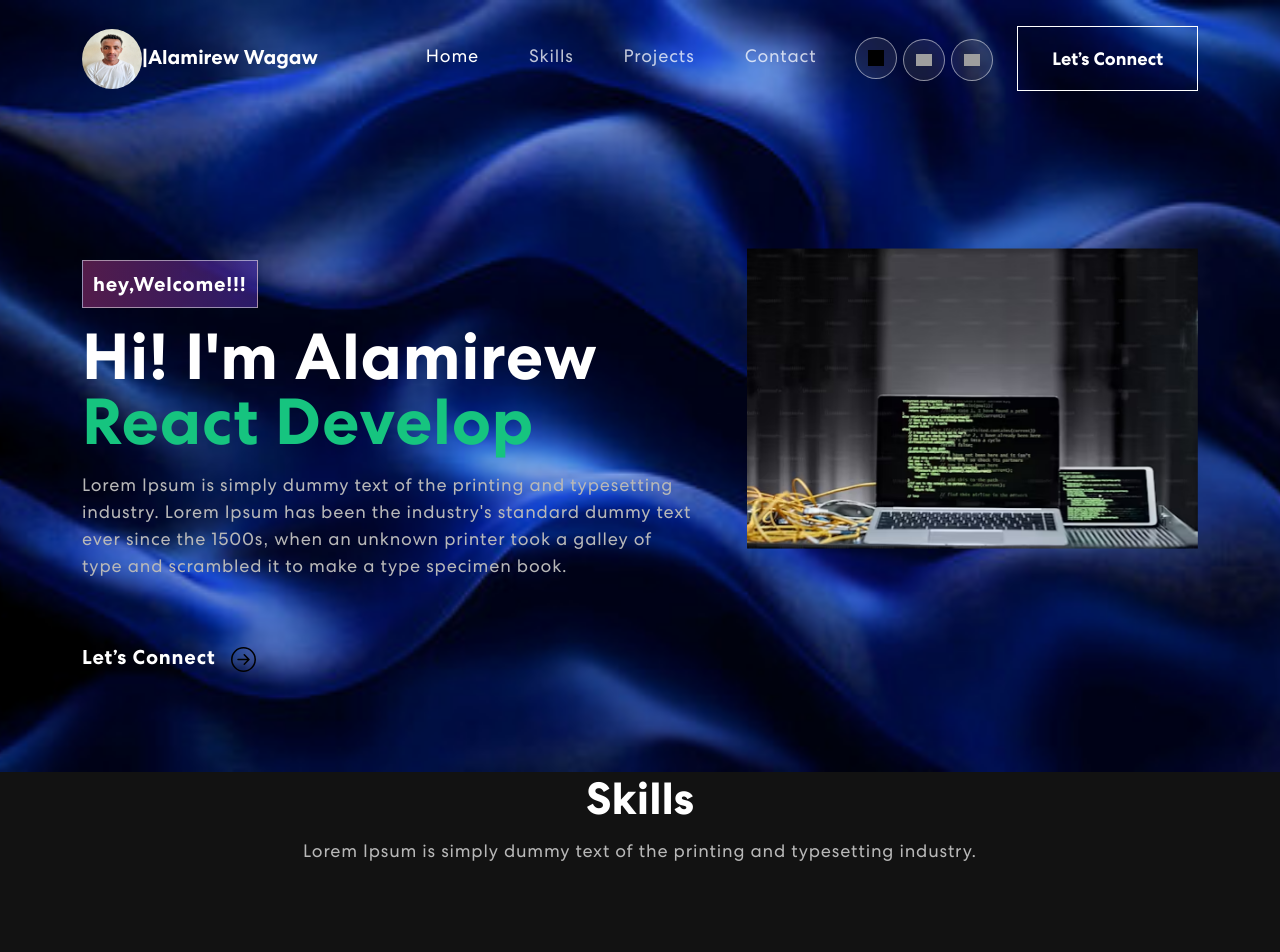
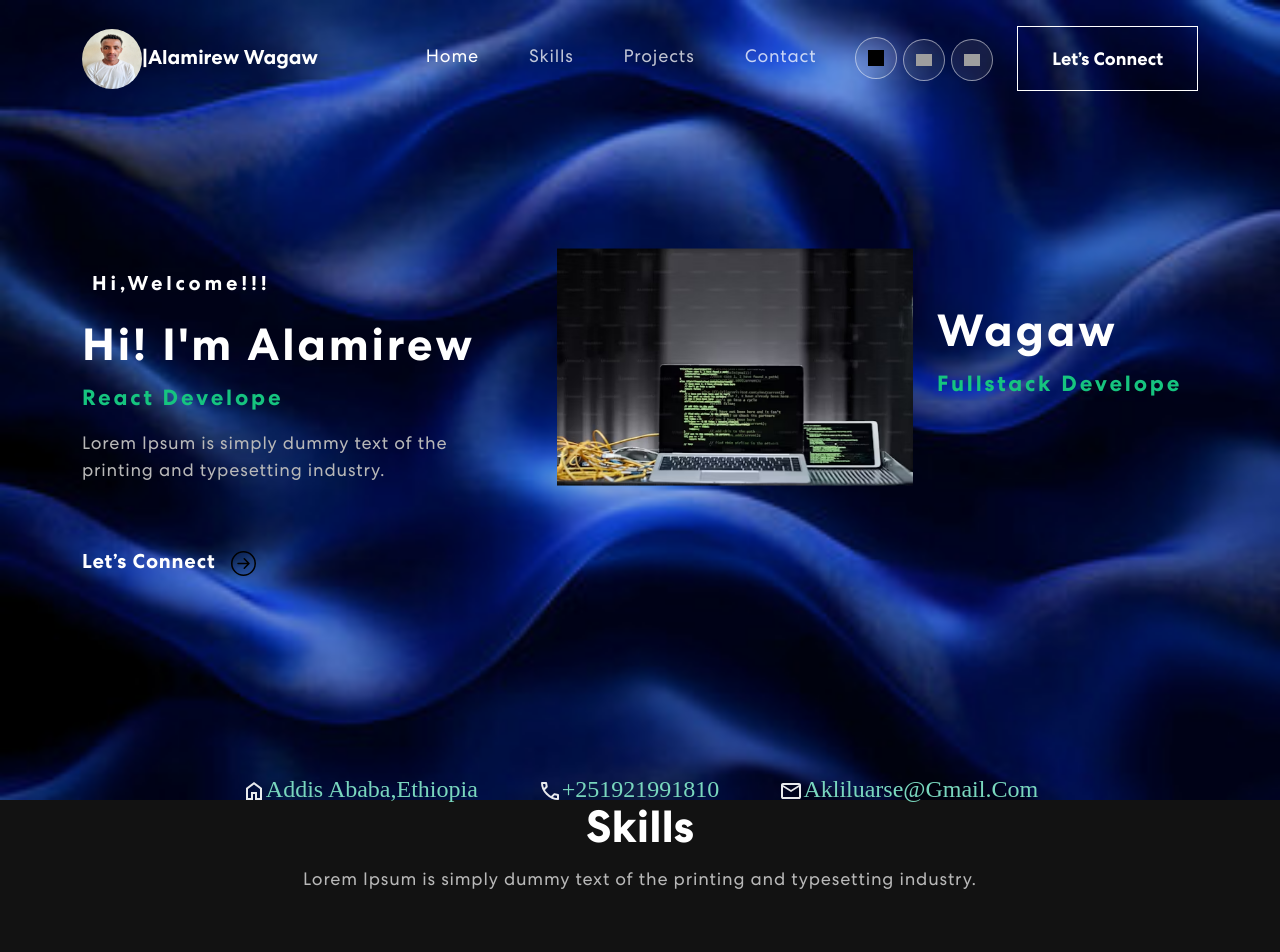
Before and after one commit to alamir06/Profile, a React app: page / in a window 1280 px wide. Shown: the top 952 px of the page. Built offline with nearby package versions, Linux system fonts and the light colour scheme; grey boxes are pictures that could not be loaded.

Commit message:
first simple React complete

```diff
--- a/src/componenets/App.css
+++ b/src/componenets/App.css
@@ -245,28 +245,30 @@ nav.navbar .navbar-toggler[aria-expanded="true"] .navbar-toggler-icon {
   margin-top: 0;
   padding: 260px 0 100px 0;
   background-image: url('../assets/image/hero2.jpg');
-  background-position: top center;
+  background-position: top left;
   background-size: cover;
   background-repeat: no-repeat;
+  height: 100vh;
 }
 .banner .tagline {
   font-weight: 700;
-  letter-spacing: 0.8px;
+  letter-spacing: 3.8px;
   padding: 8px 10px;
-  background: linear-gradient(90.21deg, rgba(170, 54, 124, 0.5) -5.91%, rgba(74, 47, 189, 0.5) 111.58%);
-  border: 1px solid rgba(255, 255, 255, 0.5);
+  /* background: linear-gradient(90.21deg, rgba(170, 54, 124, 0.5) -5.91%, rgba(74, 47, 189, 0.5) 111.58%); */
+  /* border: 1px solid rgba(255, 255, 255, 0.5); */
   font-size: 20px;
   margin-bottom: 16px;
   display: inline-block;
 }
 .banner h1 {
-  font-size: 65px;
+  font-size: 45px;
   font-weight: 700;
-  letter-spacing: 0.8px;
+  letter-spacing: 2.8px;
   line-height: 1;
   margin-bottom: 20px;
   display: block;
 }
+
 /* .headerimage{ */
   /* width:400px;
   height: 400px; */
@@ -314,6 +316,8 @@ nav.navbar .navbar-toggler[aria-expanded="true"] .navbar-toggler-icon {
 }
 .wrap{
   color: #16C47F;
+  font-size: 22px;
+  /* letter-spacing: 1rem; */
 }
 .txt-rotate > .wrap {
   border-right: 0.08em solid #666;
@@ -652,3 +656,61 @@ nav.navbar .navbar-toggler[aria-expanded="true"] .navbar-toggler-icon {
   letter-spacing: 0.5px;
   margin-top: 20px;
 }
+
+
+
+.nav-list {
+  list-style-type: none;
+  margin: 0;
+  padding: 0;
+  display: flex;
+  justify-content: center;
+  align-items: center;
+  height: 100%;
+
+}
+
+.nav-item {
+  margin: 0 15px;
+  text-transform: capitalize;
+}
+.nav-item a{
+  text-decoration: none;
+  color: #79D7BE;
+  font-size: 1.5rem;
+  font-family: "Dekko", serif;
+  font-weight: 400;
+  font-style: normal;
+  padding: 10px 15px;
+  border-radius: 5px;
+  transition: background-color 0.3s ease, color 0.3s ease;
+
+}
+@keyframes navItem{
+  from{
+       opacity:0 ;
+       transform: scale(0);}
+  to{
+      transform: scale(10px);}
+}
+.nav-item a:hover {
+  color: #ffcc00;
+  animation: navItem 0.5s infinite alternate;
+}
+
+.nav-item a:active {
+  background-color: #333435;
+  color: #ffcc00;
+}
+@media (max-width: 768px) {
+  .nav-list {
+    flex-direction: column;
+    align-items: center;
+  }
+  .nav-item {
+    margin: 10px 0;
+  }
+}
+.navAgain{
+ padding-top: 200px;
+}
--- a/src/componenets/App.js
+++ b/src/componenets/App.js
@@ -1,6 +1,7 @@
 import React from 'react';
 import './App.css';
 import 'bootstrap/dist/css/bootstrap.min.css';
+
 import { NavBar } from './About/NavBar.jsx';
 import { Banner } from './Banner/Banner.jsx';
 import { Skill } from './Skill/skill.jsx';
--- a/src/componenets/Banner/Banner.jsx
+++ b/src/componenets/Banner/Banner.jsx
@@ -8,8 +8,12 @@ import  'animate.css';
 export const Banner = () => {
  const [loopNum, setLoopNum] = useState(0);
   const [isDeleting, setIsDeleting] = useState(false);
-  const toRotate = [ "React  Developer", "Frontend Developer ", "BackEnd Developer", "Fullstack Developer", "Postgress profiecinecy"];
+
+  const toRotate = [ "React  Developer", "Frontend Developer ", "BackEnd Developer"]
+  const toRotate1= ["Fullstack Developer", "Postgress profiecinecy"];
+
  const [text,setText]= useState('');
+ const [text1,setText1]= useState('');
  const [Delta,setDelta]=useState(300-Math.random()*100)
  const period =2000;
 
@@ -19,25 +23,28 @@ export const Banner = () => {
          tick();
     },Delta)
     return () =>{clearInterval(ticker)};
- },[text]);
+ },[text,text1]);
 
 
   const tick=()=>{
     let i=loopNum%toRotate.length ;
+    let j=loopNum%toRotate1.length ;
     let fullText = toRotate[i];
+    let fullText1 = toRotate1[j];
     let updatedText = isDeleting ? fullText.substring(0, text.length - 1) : fullText.substring(0, text.length + 1);
 
+    let updatedText1 = isDeleting ? fullText1.substring(0, text1.length - 1) : fullText1.substring(0, text1.length + 1);
     setText(updatedText);
-
+    setText1(updatedText1);
     if (isDeleting) {
       setDelta(prevDelta => prevDelta / 2);
     }
 
-    if (!isDeleting && updatedText === fullText) {
+    if (!isDeleting && updatedText1 === fullText1 && updatedText1===fullText1) {
       setIsDeleting(true);
     //   setIndex(prevIndex => prevIndex - 1);
       setDelta(period);
-    } else if (isDeleting && updatedText === '') {
+    } else if (isDeleting && updatedText === '' && updatedText1==='') {
       setIsDeleting(false);
       setLoopNum(loopNum + 1);
     //   setIndex(1);
@@ -51,11 +58,11 @@ export const Banner = () => {
 <section className="banner" id="home">
       <Container>
         <Row className="aligh-items-center">
-          <Col xs={12} md={6} xl={7}>
+          <Col xs={12} md={4} xl={5} >
           <TrackVisibility>
           {({ isVisible }) =>
                 <div className={isVisible ? "animate__animated animate__fadeInRight" : ""}>
-          <span className="tagline">hey,Welcome!!!</span>
+          <span className="tagline">Hi,Welcome!!!</span>
 
           </div>}
           </TrackVisibility>
@@ -68,15 +75,62 @@ export const Banner = () => {
           <TrackVisibility>
           {({ isVisible }) =>
                 <div className={isVisible ? "animate__animated animate__flipInX" : ""}>
-        <p>Lorem Ipsum is simply dummy text of the printing and typesetting industry. Lorem Ipsum has been the industry's standard dummy text ever since the 1500s, when an unknown printer took a galley of type and scrambled it to make a type specimen book.</p>
-
+           <p>Lorem Ipsum is simply dummy text of the printing and typesetting industry.</p>
           </div>}
           </TrackVisibility>
            <button className="vvd"><span>Let’s Connect <ArrowRightCircle size={25}/></span></button>
           </Col>
-          <Col xs={12} md={6} xl={5}>
-          <img src={headerimage } alt="Header image" className="headerimage" />
+          <Col xs={12} md={8} xl={4}>
+          <TrackVisibility>
+          {({ isVisible }) =>
+                <div className={isVisible ? "animate__animated animate__swing" : ""}>
+                 <img src={headerimage } alt="Header image" className="headerimage" />
+          </div>}
+          </TrackVisibility>
+
           </Col>
+          <Col xs={12} md={4} xl={3}>
+          <br /> <br />
+          <TrackVisibility>
+          {({ isVisible }) =>
+                <div className={isVisible ? "animate__animated animate__fadeInRight" : ""}>
+          <h1>{`Wagaw`}<br /> <span className="wrap wrapp"> {text1}</span></h1>
+          </div>}
+          </TrackVisibility>
+          <TrackVisibility>
+          {({ isVisible }) =>
+                <div className={isVisible ? "animate__animated animate__flipInX" : ""}>
+
+          </div>}
+          </TrackVisibility>
+          </Col>
+          </Row>
+          <Row >
+            <Col sm={12} md={6} xl={12} className="navAgain">
+            <ul className="nav-list agin">
+              <TrackVisibility>
+              {({ isVisible }) =>
+                <div className={isVisible ? "animate__animated animate__fadeInLeft" : ""}>
+          <li className="nav-item"><a href="#"><svg xmlns="http://www.w3.org/2000/svg" height="24px" viewBox="0 -960 960 960" width="24px" fill="#e8eaed"><path d="M240-200h120v-240h240v240h120v-360L480-740 240-560v360Zm-80 80v-480l320-240 320 240v480H520v-240h-80v240H160Zm320-350Z"/></svg>Addis Ababa,Ethiopia</a></li>
+
+          </div>}
+              </TrackVisibility>
+              <TrackVisibility>
+              {({ isVisible }) =>
+                <div className={isVisible ? "animate__animated animate__bounceInUp" : ""}>
+            <li className="nav-item"><a href="#"><svg xmlns="http://www.w3.org/2000/svg" height="24px" viewBox="0 -960 960 960" width="24px" fill="#e8eaed"><path d="M798-120q-125 0-247-54.5T329-329Q229-429 174.5-551T120-798q0-18 12-30t30-12h162q14 0 25 9.5t13 22.5l26 140q2 16-1 27t-11 19l-97 98q20 37 47.5 71.5T387-386q31 31 65 57.5t72 48.5l94-94q9-9 23.5-13.5T670-390l138 28q14 4 23 14.5t9 23.5v162q0 18-12 30t-30 12ZM241-600l66-66-17-94h-89q5 41 14 81t26 79Zm358 358q39 17 79.5 27t81.5 13v-88l-94-19-67 67ZM241-600Zm358 358Z"/></svg>+251921991810</a></li>
+
+          </div>}
+              </TrackVisibility>
+              <TrackVisibility>
+              {({ isVisible }) =>
+                <div className={isVisible ? "animate__animated animate__fadeInRight" : ""}>
+           <li className="nav-item"><a href="#"><svg xmlns="http://www.w3.org/2000/svg" height="24px" viewBox="0 -960 960 960" width="24px" fill="#e8eaed"><path d="M160-160q-33 0-56.5-23.5T80-240v-480q0-33 23.5-56.5T160-800h640q33 0 56.5 23.5T880-720v480q0 33-23.5 56.5T800-160H160Zm320-280L160-640v400h640v-400L480-440Zm0-80 320-200H160l320 200ZM160-640v-80 480-400Z"/></svg>akliluarse@gmail.com</a></li>
+
+          </div>}
+              </TrackVisibility>
+                  </ul>
+            </Col>
           </Row>
 </Container>
 </section>
--- a/src/componenets/Skill/skill.jsx
+++ b/src/componenets/Skill/skill.jsx
@@ -9,6 +9,8 @@ import sk4 from "../../assets/image/post.png"
 import skill1 from "../../assets/image/meter1.svg"
 import skill2 from "../../assets/image/meter2.svg"
 import skill3 from "../../assets/image/meter3.svg"
+import TrackVisibility from "react-on-screen";
+import "animate.css";
 export const Skill=()=>{
     const responsive = {
         superLargeDesktop: {
@@ -35,22 +37,27 @@ export const Skill=()=>{
             <Container>
                 <Row>
                     <Col>
-                     <div className="skill-dx">
-                        <h2>Skills</h2>
-                        <p>Lorem Ipsum is simply dummy text of the printing and typesetting industry.</p>
+                     <div className="skill-dx">   <TrackVisibility>
+                               {({ isVisible }) =>
+                                     <div className={isVisible ? "animate__animated animate__flipInX" : ""}>
+                                 <h2>Skills</h2>
+                                 <p>Lorem Ipsum is simply dummy text of the printing and typesetting industry.</p>
+                               </div>}
+                               </TrackVisibility>
+
                      </div>
                      <Carousel responsive={responsive} infinite={true} className="skill-slider" >
                         <div className="item">
                             <img src={sk1} alt="image"/>
                             <div className="percent">
-                            <img src={skill1} alt="image"/>
+                            <img src={skill2} alt="image"/>
                             </div>
                             <h5> frontend Development</h5>
                         </div>
                         <div className="item">
                             <img src={sk2} alt="image"/>
                             <div className="percent">
-                            <img src={skill2} alt="image"/>
+                            <img src={skill1} alt="image"/>
                             </div>
                             <h5> Backend Development</h5>
                         </div>
```
Also changed, not shown: 1 other file.
